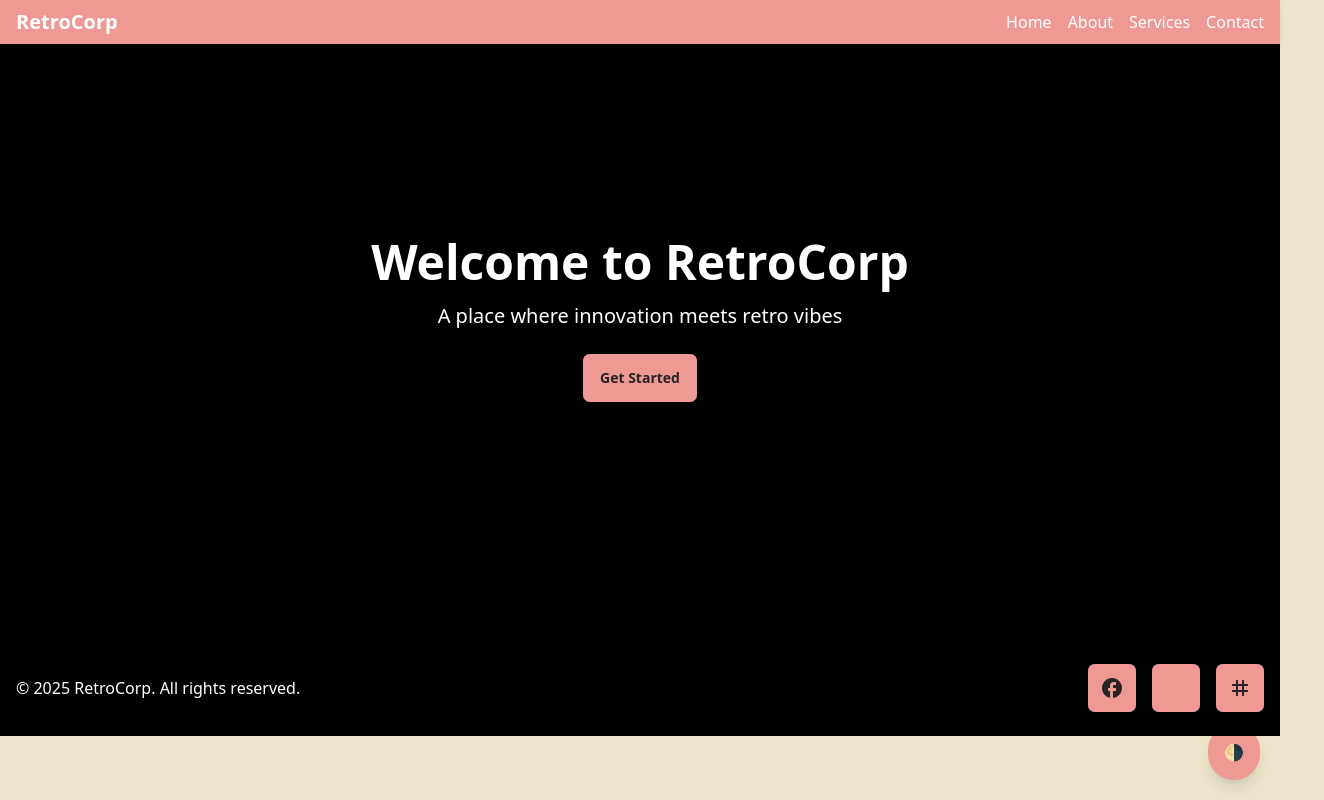
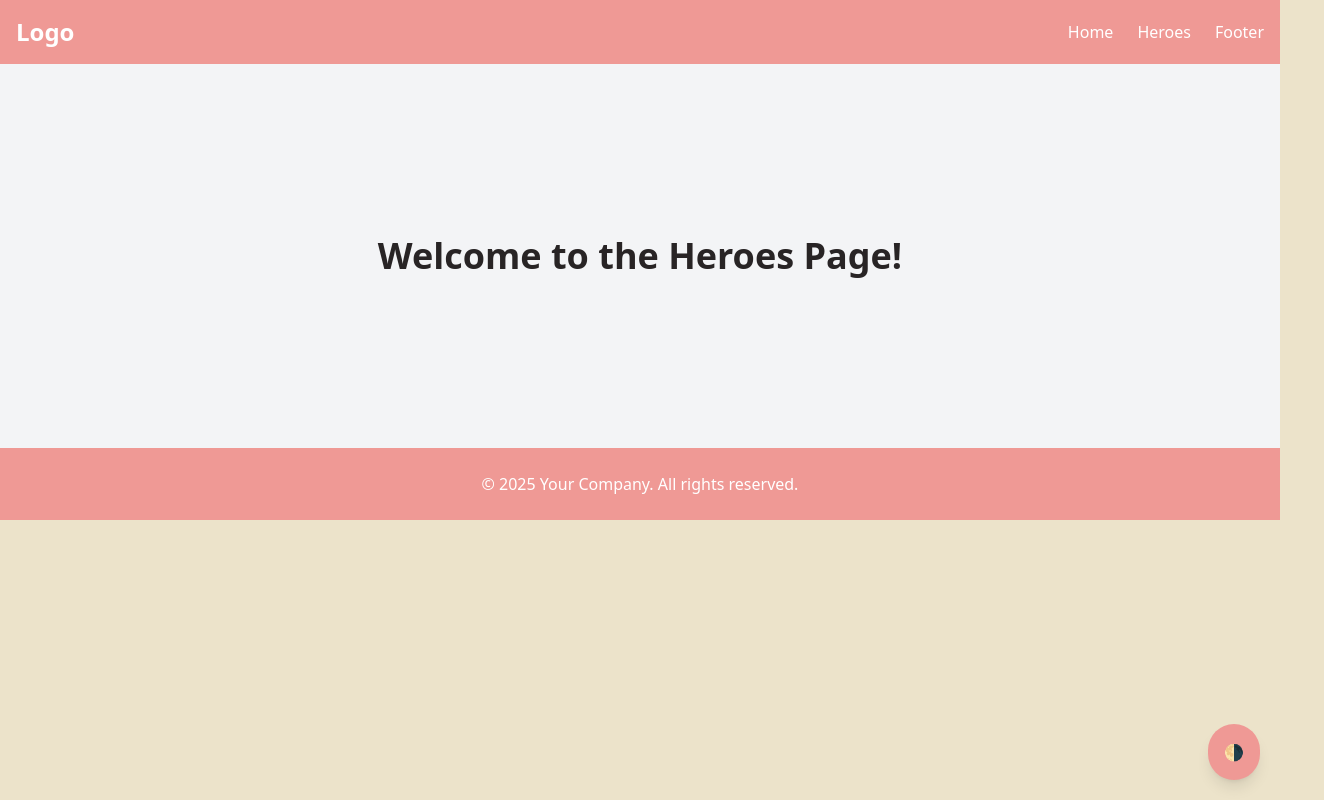
Before and after one commit to zioncwbBola/caminhodavida, a Next.js app: page / in a window 1280 px wide. Shown: the whole page, 1324 px wide, since content can reach past the window. Built offline with nearby package versions, Linux system fonts and the light colour scheme.

Commit message:
commit 9

```diff
--- a/src/components/Footer.tsx
+++ b/src/components/Footer.tsx
@@ -1,23 +1,9 @@
+// components/Footer.tsx
 const Footer = () => {
   return (
-    <footer className="bg-black text-white py-6">
-      <div className="max-w-7xl mx-auto px-4">
-        <div className="flex flex-col md:flex-row justify-between items-center">
-          <div className="text-center md:text-left">
-            <p>&copy; 2025 RetroCorp. All rights reserved.</p>
-          </div>
-          <div className="flex space-x-4 mt-4 md:mt-0">
-            <a href="#" className="btn btn-square btn-primary">
-              <span className="material-icons">facebook</span>
-            </a>
-            <a href="#" className="btn btn-square btn-primary">
-              <span className="material-icons">twitter</span>
-            </a>
-            <a href="#" className="btn btn-square btn-primary">
-              <span className="material-icons">instagram</span>
-            </a>
-          </div>
-        </div>
+    <footer id="footer" className="bg-primary text-white py-6">
+      <div className="max-w-screen-xl mx-auto text-center">
+        <p>&copy; 2025 Your Company. All rights reserved.</p>
       </div>
     </footer>
   );
--- a/src/components/Hero.tsx
+++ b/src/components/Hero.tsx
@@ -1,11 +1,8 @@
+// components/Hero.tsx
 const Hero = () => {
   return (
-    <section className="hero bg-cover bg-center h-[80vh] text-white flex items-center justify-center bg-black">
-      <div className="text-center">
-        <h1 className="text-5xl font-bold mb-4">Welcome to RetroCorp</h1>
-        <p className="text-xl mb-6">A place where innovation meets retro vibes</p>
-        <button className="btn btn-primary">Get Started</button>
-      </div>
+    <section id="heroes" className="bg-gray-100 h-96 flex items-center justify-center text-center">
+      <div className="text-4xl font-bold">Welcome to the Heroes Page!</div>
     </section>
   );
 };
--- a/src/components/Navbar.tsx
+++ b/src/components/Navbar.tsx
@@ -1,30 +1,39 @@
-import Link from 'next/link';
+'use client';
+import React, { useState } from "react";
 
 const Navbar = () => {
+  const [isMenuOpen, setIsMenuOpen] = useState(false);
+
   return (
-    <nav className="fixed top-0 left-0 w-full bg-primary text-white shadow-md z-10">
-      <div className="max-w-7xl mx-auto px-4 py-2">
-        <div className="flex justify-between items-center">
-          <div className="text-xl font-bold">RetroCorp</div>
-          <ul className="hidden md:flex space-x-4">
-            <li>
-              <Link href="/">Home</Link>
-            </li>
-            <li>
-              <Link href="/about">About</Link>
-            </li>
-            <li>
-              <Link href="/services">Services</Link>
-            </li>
-            <li>
-              <Link href="/contact">Contact</Link>
-            </li>
+    <nav className="bg-primary text-white">
+      <div className="max-w-screen-xl mx-auto px-4 py-4 flex justify-between items-center">
+        <div className="text-2xl font-bold">Logo</div>
+
+        {/* Menu Desktop */}
+        <ul className="hidden md:flex space-x-6">
+          <li><a href="#home" className="hover:text-accent">Home</a></li>
+          <li><a href="#heroes" className="hover:text-accent">Heroes</a></li>
+          <li><a href="#footer" className="hover:text-accent">Footer</a></li>
+        </ul>
+
+        {/* Menu Hamburger (Mobile) */}
+        <button className="md:hidden" onClick={() => setIsMenuOpen(!isMenuOpen)}>
+          <svg xmlns="http://www.w3.org/2000/svg" className="h-6 w-6" fill="none" viewBox="0 0 24 24" stroke="currentColor">
+            <path strokeLinecap="round" strokeLinejoin="round" strokeWidth="2" d="M4 6h16M4 12h16M4 18h16" />
+          </svg>
+        </button>
+      </div>
+
+      {/* Menu Mobile */}
+      {isMenuOpen && (
+        <div className="md:hidden bg-primary p-4">
+          <ul>
+            <li><a href="#home" className="block py-2 hover:text-accent">Home</a></li>
+            <li><a href="#heroes" className="block py-2 hover:text-accent">Heroes</a></li>
+            <li><a href="#footer" className="block py-2 hover:text-accent">Footer</a></li>
           </ul>
-          <button className="md:hidden btn btn-square">
-            <span className="material-icons">menu</span>
-          </button>
         </div>
-      </div>
+      )}
     </nav>
   );
 };
--- a/src/styles/globals.css
+++ b/src/styles/globals.css
@@ -1,3 +1,14 @@
+/* styles/globals.css */
 @tailwind base;
 @tailwind components;
 @tailwind utilities;
+
+* {
+  margin: 0;
+  padding: 0;
+  box-sizing: border-box;
+}
+
+body {
+  overflow-x: hidden;
+}
```
